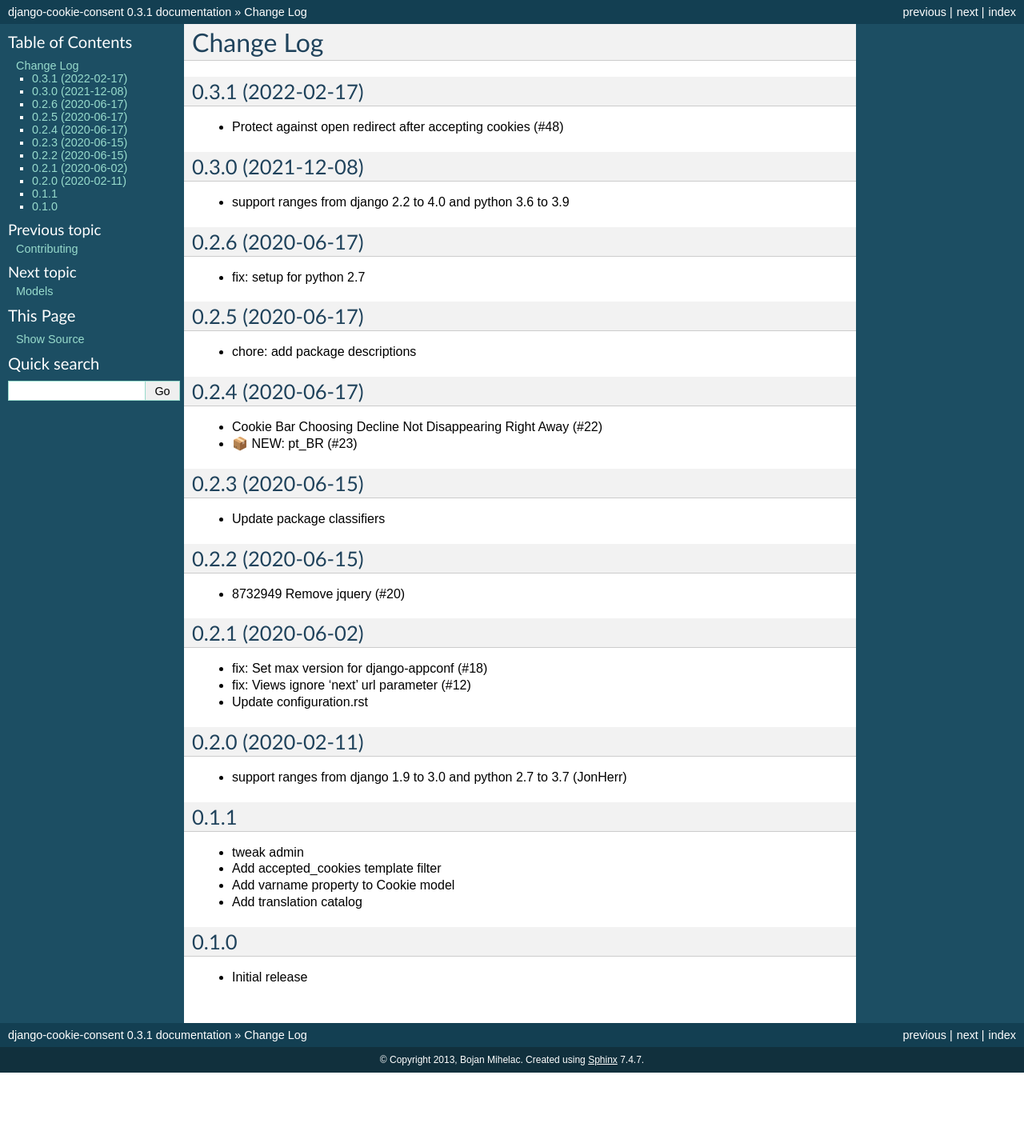
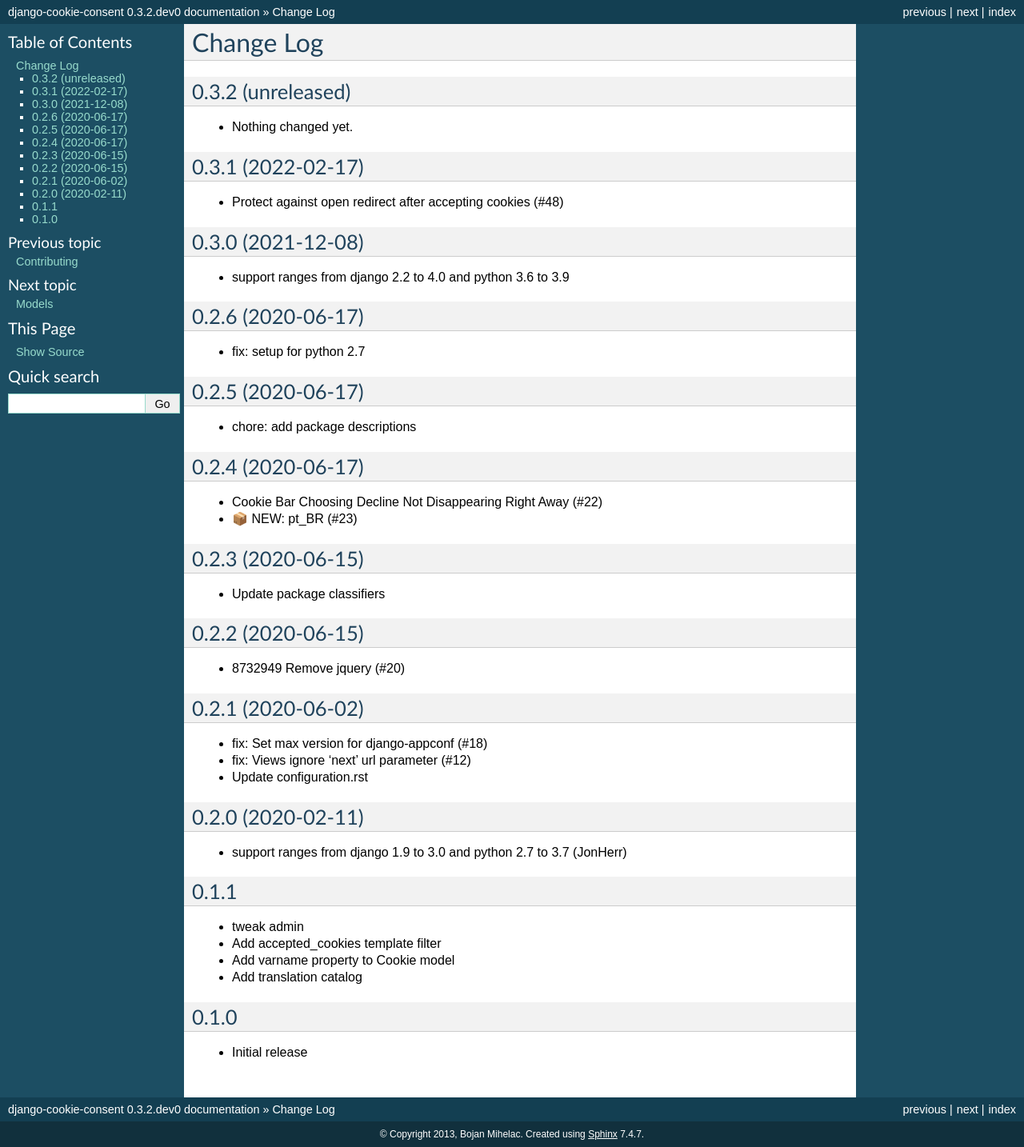
Before and after one commit to jazzband/django-cookie-consent, a Sphinx documentation site: the page built from docs/changelog.rst, in a window 1280 px wide. Shown: the whole page at 80% size. Built offline with Sphinx 7.4.7, drawn with Linux system fonts in a browser that asks for light colours; the version number is read from the project's files by our own code; before the commit the page ends 1341 px from its top, so only the background shows below that.

Commit message:
Back to development: 0.3.2

```diff
--- a/docs/changelog.rst
+++ b/docs/changelog.rst
@@ -1,6 +1,12 @@
 ===========
 Change Log
 ===========
+
+0.3.2 (unreleased)
+------------------
+
+- Nothing changed yet.
+
 
 0.3.1 (2022-02-17)
 ------------------
--- a/setup.py
+++ b/setup.py
@@ -2,7 +2,7 @@
 from setuptools import find_packages
 
 
-version = '0.3.1'
+version = '0.3.2.dev0'
 
 CLASSIFIERS = [
     'Framework :: Django',
```
